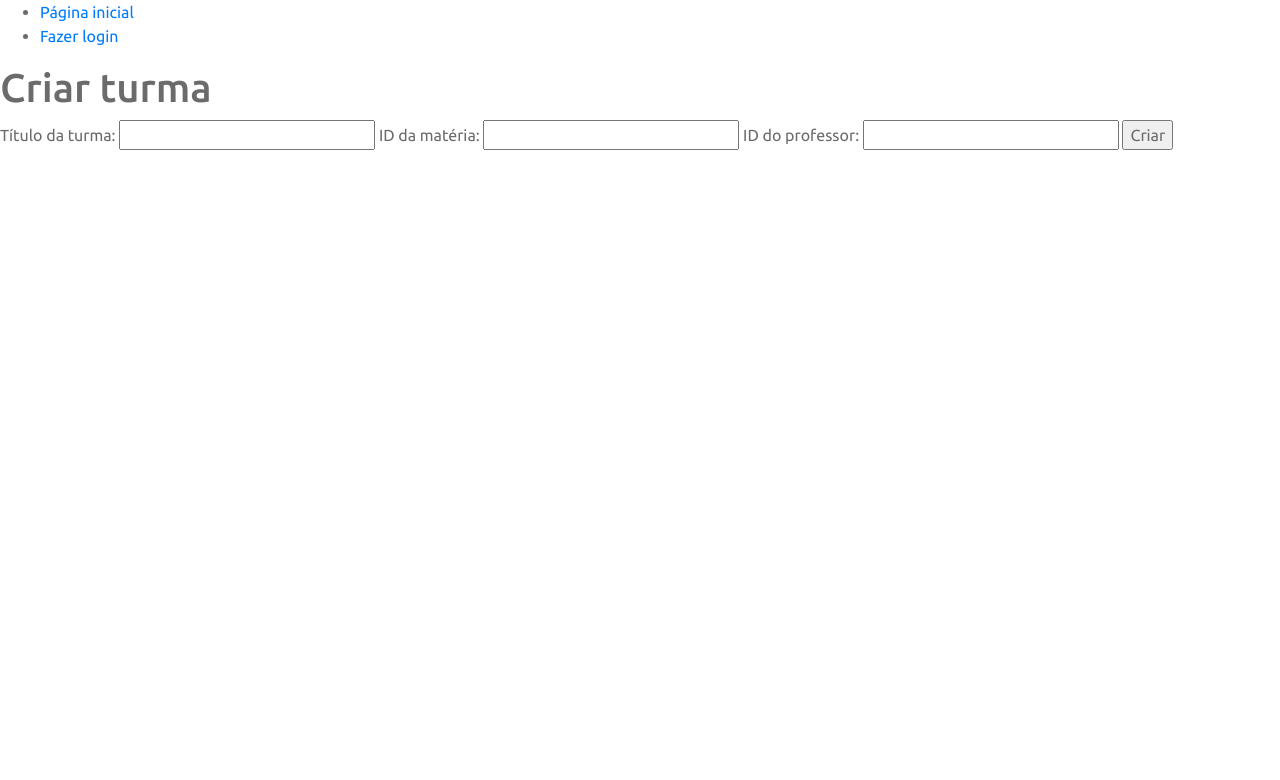
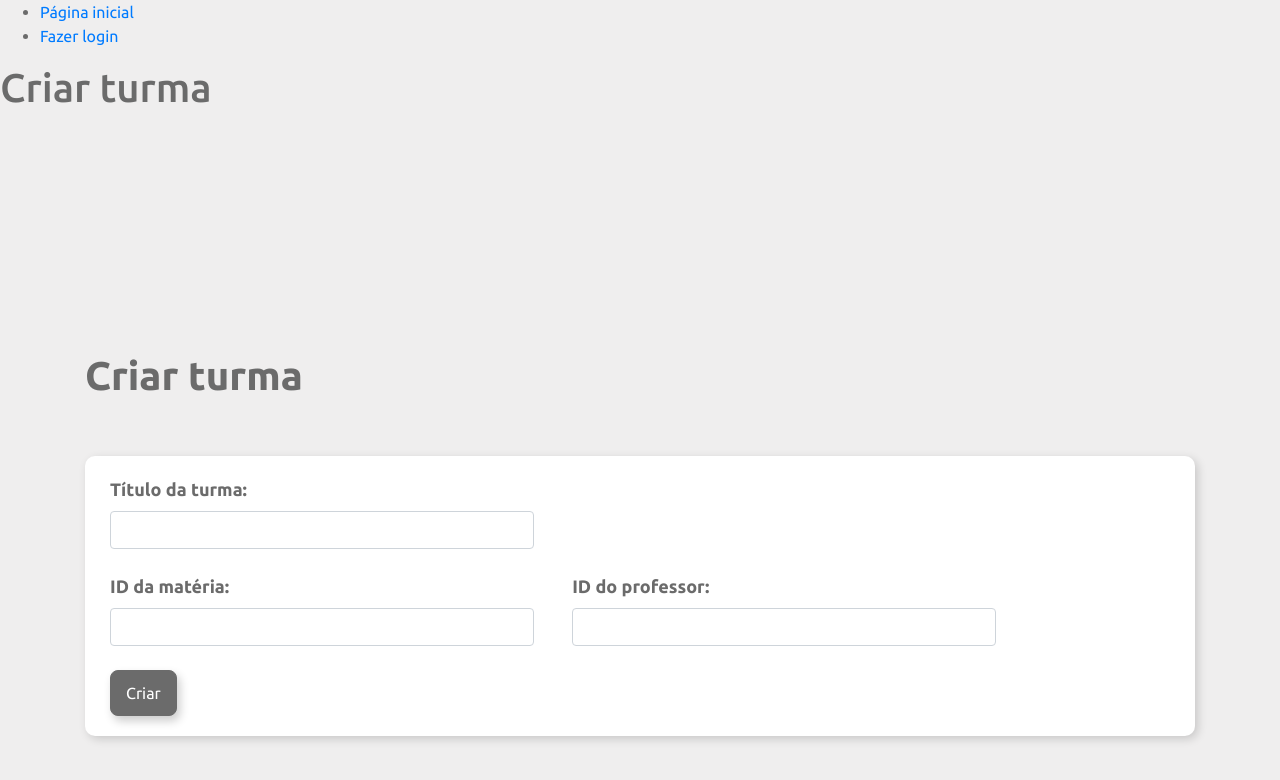
Before and after one commit to caioguedesam/skoolit_engsoft, a Flask app: page /turmas/criar in a window 1280 px wide. Shown: the top 780 px of the page. Run offline with Flask 2, Linux system fonts and the light colour scheme; some libraries are stand-ins or nearby versions.

Commit message:
Design página criar turma - Inspirado e adaptado da página de criar matéria

```diff
--- /dev/null
+++ b/skoolit/static/turmas/criar_turma.css
@@ -0,0 +1,43 @@
+body {
+  background-color: var(--background);
+}
+
+.container {
+  margin-top: 240px;
+}
+
+#titulo {
+  font-weight: bold;
+}
+
+
+form .form-label {
+  font-size: 18px;
+  font-weight: bold;
+
+}
+
+.btn {
+  background-color: var(--accent) !important;
+  border-color: var(--accent) !important;
+  border-radius: 8px;
+  padding: 10px 15px;
+  box-shadow: 3px 5px 10px rgba(0, 0, 0, .2)
+}
+
+.btn:hover {
+  background-color: var(--accent-hover) !important;
+  border-color: var(--accent-hover) !important;
+}
+
+.form-turma {
+  background-color: var(--white);
+  border-color: var(--white);
+  border-radius: 10px;
+  box-shadow: 3px 3px 10px rgba(0, 0, 0, .16);
+
+  padding: 20px 10px;
+  margin-bottom: 30px;
+
+  width: 100%;
+}
--- a/skoolit/templates/turmas/criar_turma.html
+++ b/skoolit/templates/turmas/criar_turma.html
@@ -1,16 +1,53 @@
 {% extends "navfoot.html" %}
+
+{% block style %}
+    <link rel="stylesheet" href="{{ url_for('static', filename='turmas/criar_turma.css') }}">
+{% endblock %}
 
 {% block title %}Criar turma{% endblock %}
 
 {% block content %}
 
 <h1>Criar turma</h1>
-<form method="POST">
-	{{form.hidden_tag()}}
-	{{form.titulo.label}} {{form.titulo}}
-	{{form.materia.label}} {{form.materia}}
-	{{form.professor_id.label}} {{form.professor_id}}
-	{{form.submit}}
-</form>
+
+<div class="container">
+	<div class="d-flex mb-5">
+		<div class="mr-auto">
+			<h1 id="titulo">Criar turma</h1>
+		</div>
+	</div>
+
+	<form class="form-turma" method="POST">
+		<div class="d-flex">
+			<div class="col-5 mr-auto">
+				{{form.hidden_tag()}}
+				{{form.titulo.label(class="form-label")}}
+				{{form.titulo(class="form-control", size=40)}}
+				<br>
+			</div>
+		</div>
+
+		<div class="d-flex flex-wrap justify-content-start align-items-start">
+			<div class="col-5">
+				{{form.materia.label(class="form-label")}}
+				{{form.materia(class="form-control", size=40)}}
+
+			</div>
+
+			<div class="col-5 ml-2">
+				{{form.professor_id.label(class="form-label")}}
+				{{form.professor_id(class="form-control", size=40)}}
+			</div>
+		</div>
+		<br>
+		<div class="d-flex">
+			<div class="col-5 mr-auto">
+				{{form.submit(class="btn btn-primary")}}
+			</div>
+		</div>
+
+	</form>
+
+</div>
 
 {% endblock %}
```
Also changed, not shown: skoolit/data.sqlite.
